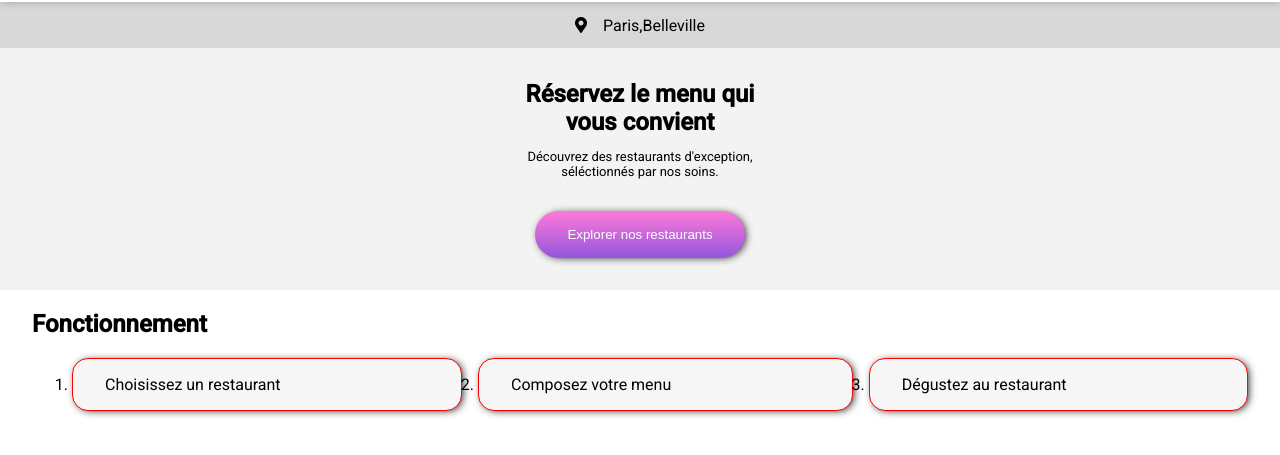
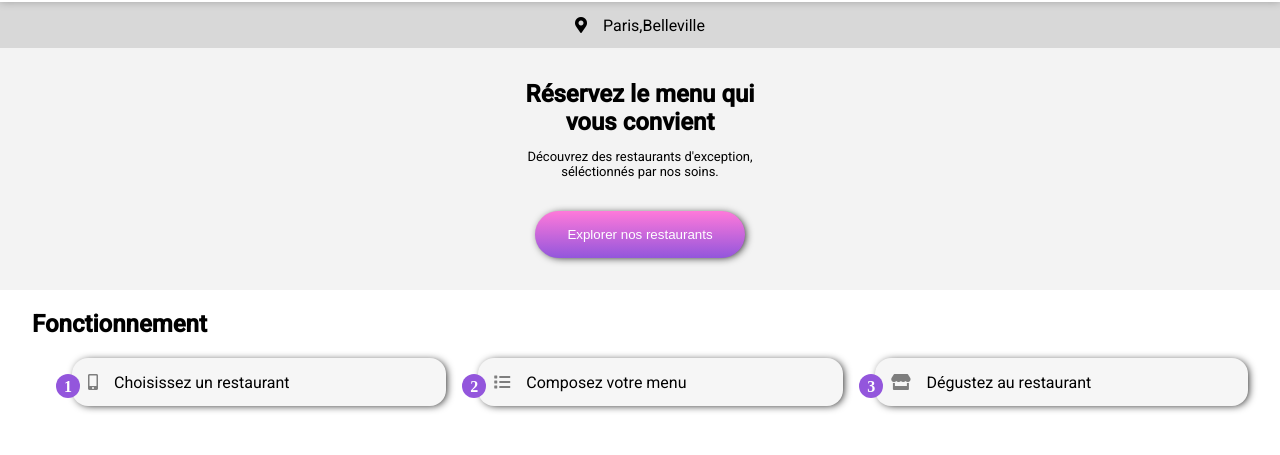
Before and after one commit to zaynakaadan/ZaynaKaadan_3_04022022, a website: page index.html in a window 1280 px wide. Shown: the part 85-540 px from the top of the page. Drawn offline with Linux system fonts and the light colour scheme; a web font is replaced by a local one.

Commit message:
add counter to fonction

```diff
--- a/index.html
+++ b/index.html
@@ -31,9 +31,9 @@
 <section class="fonction">
     <h2>Fonctionnement</h2>
     <ol>
-        <li>Choisissez un restaurant</li>
-        <li>Composez votre menu</li>
-        <li>Dégustez au restaurant</li>
+        <li><i class="fas fa-mobile-alt"></i>Choisissez un restaurant</li>
+        <li><i class="fas fa-list ul" ></i>Composez votre menu</li>
+        <li><i class="fas fa-store"></i>Dégustez au restaurant</li>
     </ol>
 </section>
 
--- a/sass/layout/fonction.scss
+++ b/sass/layout/fonction.scss
@@ -2,26 +2,49 @@
 @use "../utils/zoom";
 .fonction{
     padding: 0 2rem;
+    counter-reset: numbers;
+
    & ol{
         display: flex;
-        flex-wrap: wrap;
-        gap:1rem;
-        @media (max-width:800px){
+        gap:2rem;
+        @media (max-width:830px){
           flex-direction: column;
-
-
-        }
+         }
     }
    & li{
+       position: relative;
+       & ::after{
+        content:counter(numbers);
+          counter-increment: numbers;
+          color: white;
+          background-color: #9356dc;
+          padding: 0.5rem;
+          width: 0.5rem;
+          height: 0.5rem;
+          display: flex;
+         align-items: center;
+         justify-content: center;
+         border-radius:50%;
+         position: absolute;
+        bottom:0.5rem;
+        left:-1rem;
+        }
+        list-style-type:none;
+
      background-color: #f6f6f6;
-     padding: 1rem 2rem;
-     border:1px solid red;
+
      flex-grow: 1;
+
      border-radius: 1rem;
      @include box-shadow.base-shadow;
      &:hover{
-        @include zoom.transform-zoom;
+     @include zoom.transform-zoom;
+     }
 
-     }
+&  i.fas{
+    color: #7e7e7e ;
+    padding: 1rem;
+
+}
     }
    }
```
Also changed, not shown: style.css, 1 other file.
